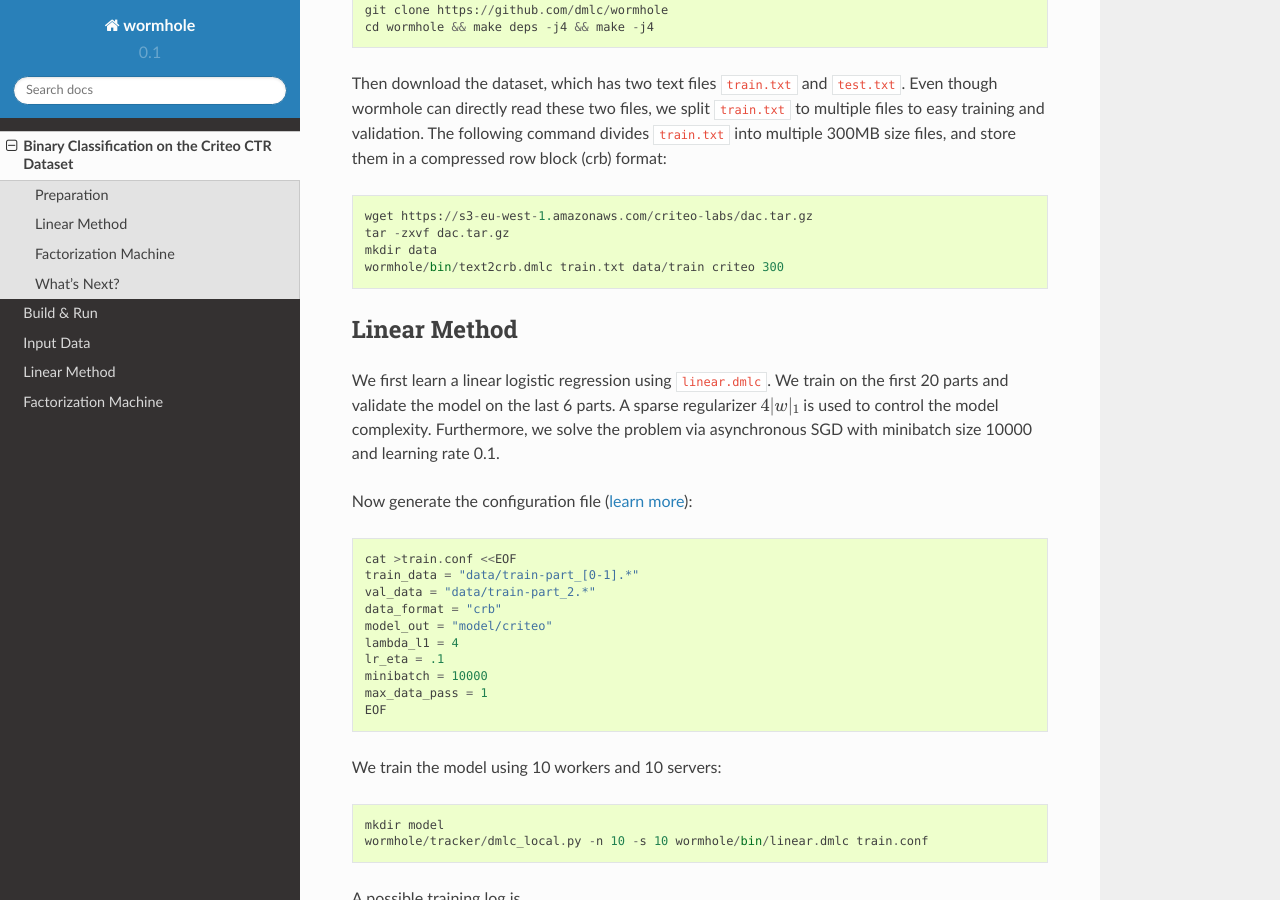
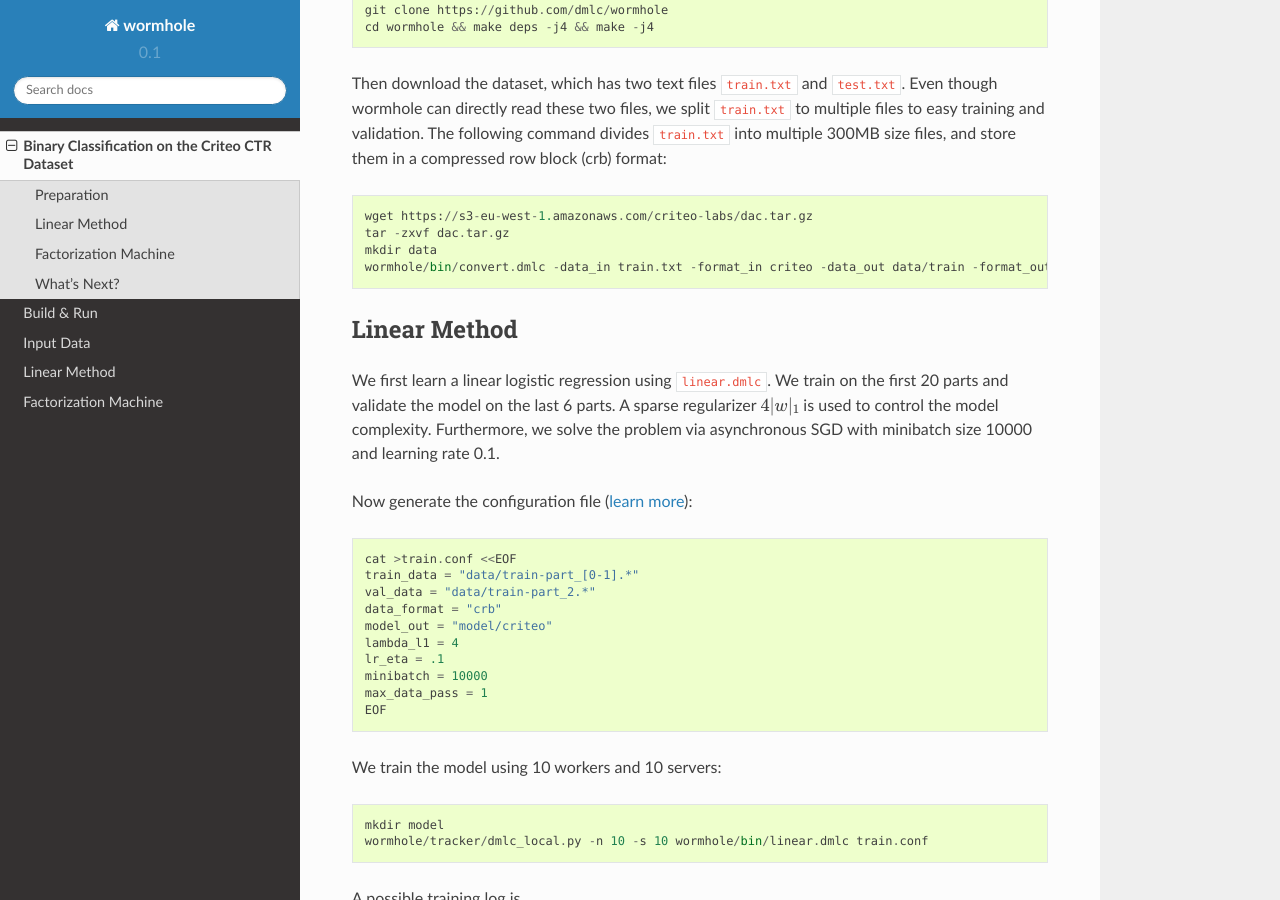
Before and after one commit to dmlc/wormhole, a Sphinx documentation site: the page built from doc/tutorial/criteo_kaggle.rst, in a window 1280 px wide and 900 px high, scrolled down 467 px. Built offline with Sphinx 7.4.7 and the Read the Docs theme 2.0.0, drawn with Linux system fonts in a browser that asks for light colours.

Commit message:
update doc

```diff
--- a/doc/tutorial/criteo_kaggle.rst
+++ b/doc/tutorial/criteo_kaggle.rst
@@ -28,7 +28,7 @@ a compressed row block (crb) format::
   wget https://s3-eu-west-1.amazonaws.com/criteo-labs/dac.tar.gz
   tar -zxvf dac.tar.gz
   mkdir data
-  wormhole/bin/text2crb.dmlc train.txt data/train criteo 300
+  wormhole/bin/convert.dmlc -data_in train.txt -format_in criteo -data_out data/train -format_out libsvm -part_size 300
 
 
 Linear Method
```
